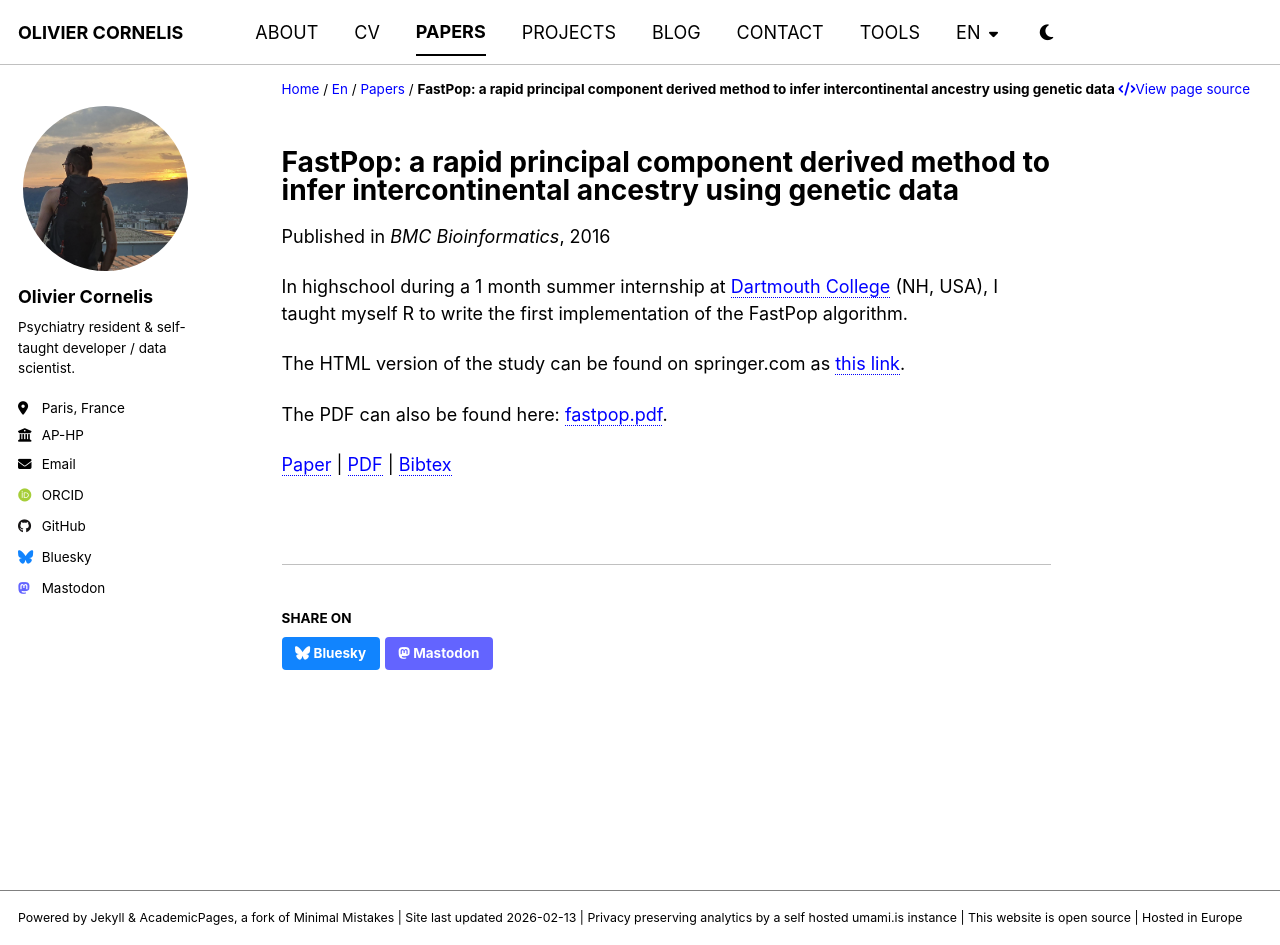
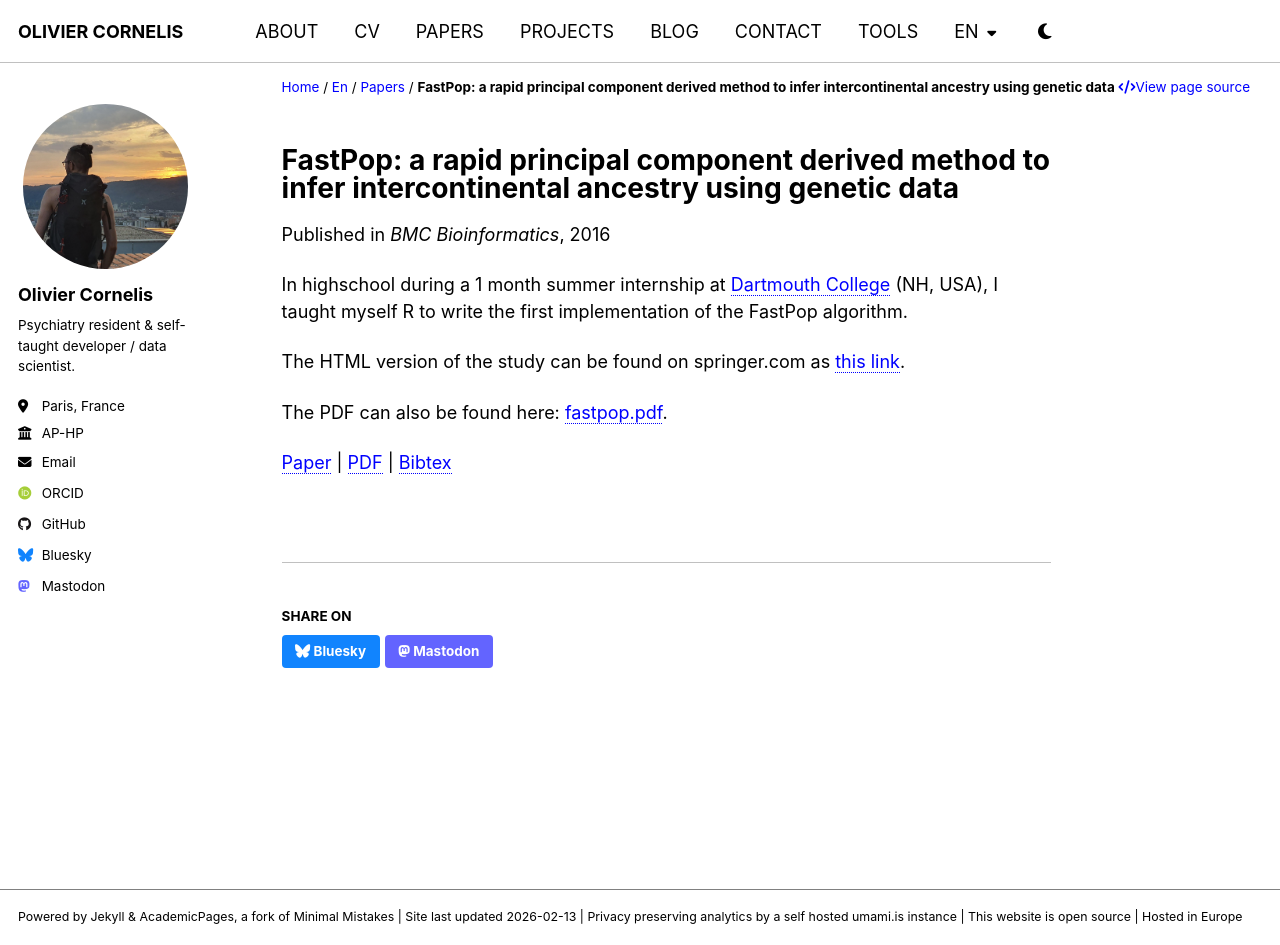
Before and after one commit to thiswillbeyourgithub/website, a Jekyll site: the page built from _publications/en/2016-03-09-fastpop.md, in a window 1280 px wide and 945 px high. Built offline with Jekyll 4.4.1, drawn with Linux system fonts in a browser that asks for light colours; some web fonts are replaced.

```diff
--- a/_includes/masthead.html
+++ b/_includes/masthead.html
@@ -28,7 +28,8 @@
                 </ul>
               </li>
             {% else %}
-              <li class="masthead__menu-item {% if page.url contains link.url and link.url != '/' %}selected{% endif %}">
+              {% comment %}Only mark as selected on exact match, not on child pages like blog posts{% endcomment %}
+              <li class="masthead__menu-item {% if page.url == link.url %}selected{% endif %}">
                 <a href="{{ domain }}{{ link.url }}">{{ link.title }}</a>
               </li>
             {% endif %}
```
